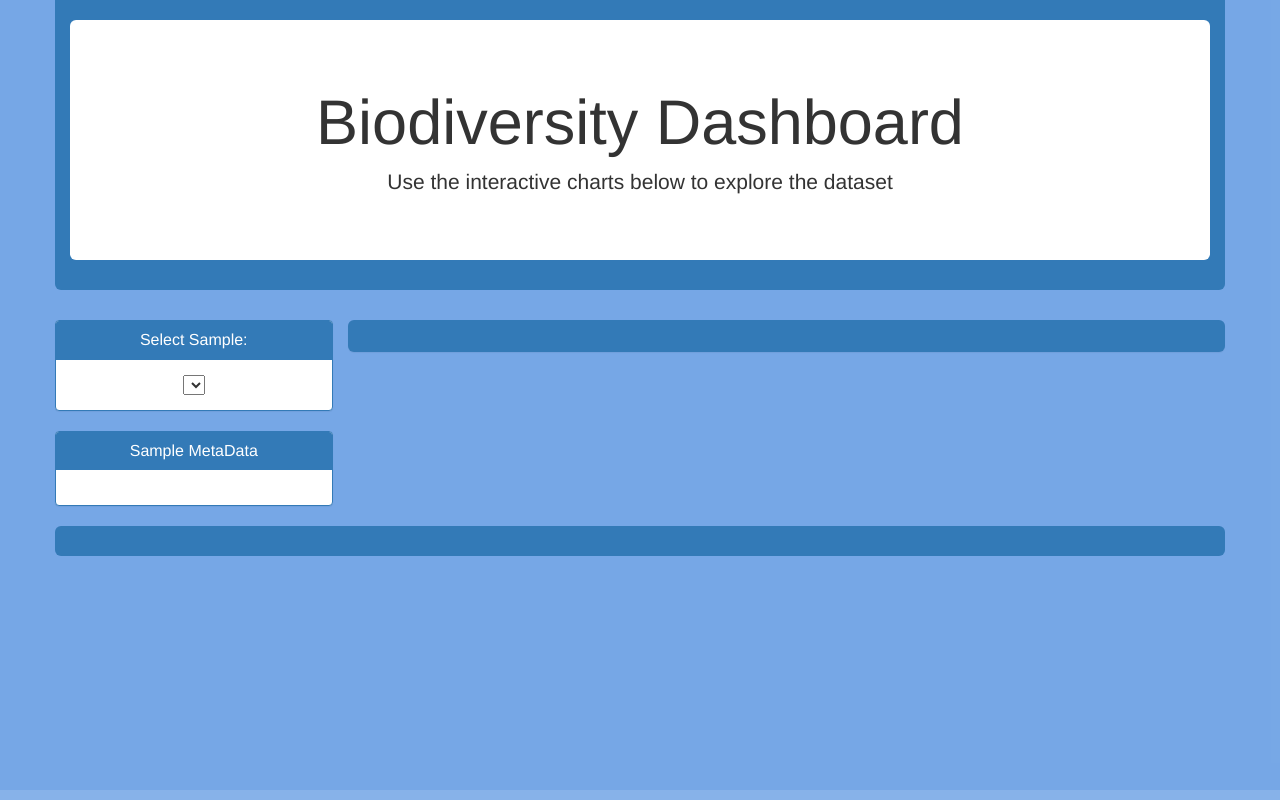
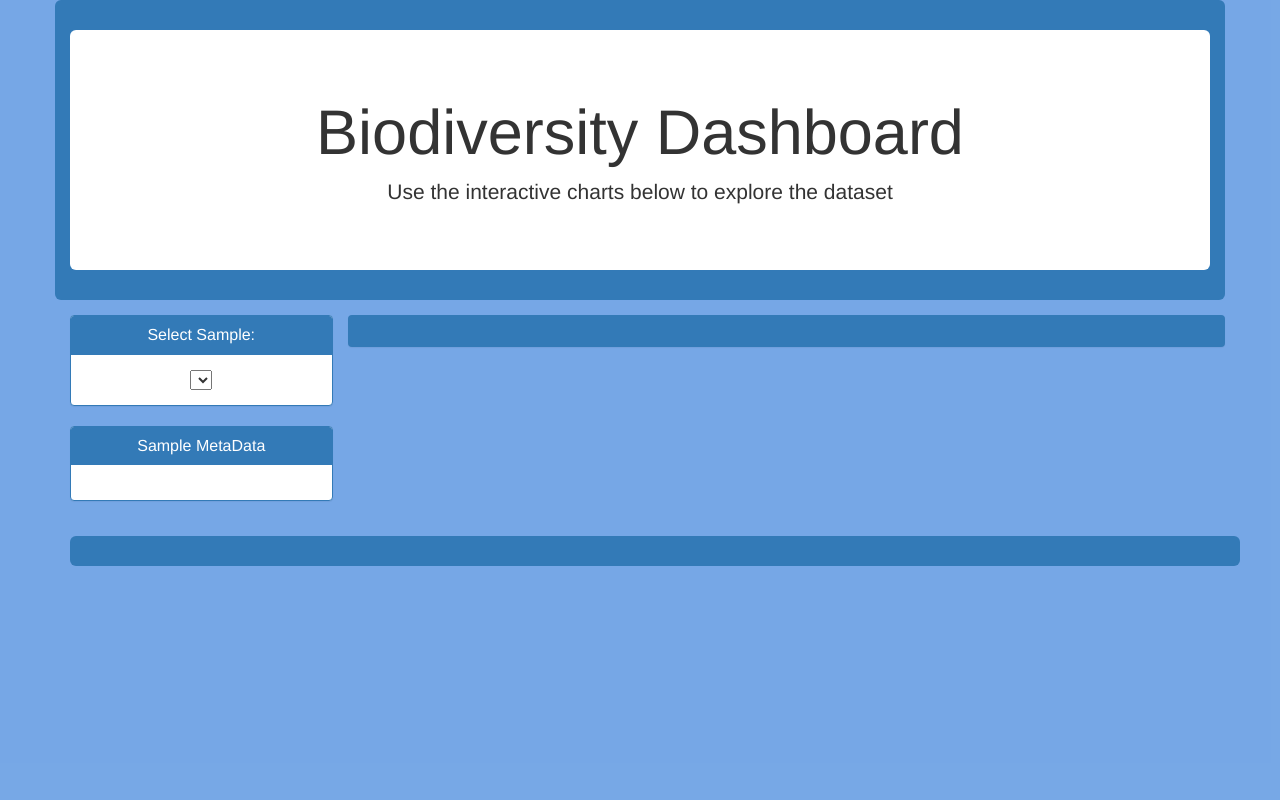
Before and after one commit to mdsmith577/Interactive-Visualizations, a Flask app: page / in a window 1280 px wide. Run offline with Flask 2, Linux system fonts and the light colour scheme; data that the repository does not hold is empty; some libraries are stand-ins or nearby versions.

Commit message:
Add files via upload

```diff
--- a/Belly_Button_Biodiversity/static/css/style.css
+++ b/Belly_Button_Biodiversity/static/css/style.css
@@ -2,22 +2,13 @@
   body {
     height: 100%;
     width: 100%;
-    padding: 0;
-    margin: 0;
+    /* padding: 0;
+    margin: 0; */
     background: #74a6e6dc;
     text-align: center;
-    margin-top: -5px;
+    /* margin-top: -5px; */
   }
 
-  /* h5 {
-    font-weight: bold;
-    color: #337ab7;
-    font-size: 40%;
-  } */
-
-  /* #panel-heading {
-    margin-top: 30px;
-  } */
 
 
   .panel-body {
@@ -28,22 +19,22 @@
 
 
 
-  .pie {
+  /* #pie {
     border:1px solid transparent;
     border-radius:4;
     -webkit-box-shadow:0 1px 1px rgba(0,0,0,.05);
     box-shadow:0 1px 1px rgba(0,0,0,.05);
     text-align: center;
     display: inline-block;
-  }
+  } */
 
-  .col-md-3 {
+  /* .col-md-3 {
     padding-left: 0px;
-  }
+  } */
 
 
-  .col-md-9 {
-  margin-bottom: 20px;
+  #overallPieContainer {
+  /* margin-bottom: 20px; */
   background-color: #fff;
   border: 1px solid transparent;
   border-radius: 4px;
@@ -51,17 +42,23 @@
   }
 
 
-  .main-svg {
-    /* height: 100%; */
+  /* .main-svg {
+    height: 100%;
     width:100%;
+    box-sizing: border-box;
+  } */
+
+
+  /* .svg-container {
+    width:100%;
+    box-sizing: border-box;
+  } */
+
+  #pie-container {
+    box-sizing: border-box;
   }
 
-
-  .svg-container {
-    width:100%;
-  }
-
-  .bubble {
+  /* #bubble {
     margin-top: 15px;
     border:1px solid transparent;
     border-radius:4;
@@ -69,4 +66,4 @@
     box-shadow:0 1px 1px rgba(0,0,0,.05);
     text-align: center;
     display: inline-block;
-  }
+  } */
--- a/Belly_Button_Biodiversity/templates/index.html
+++ b/Belly_Button_Biodiversity/templates/index.html
@@ -20,23 +20,49 @@
                             padding-left: 15px;
                             padding-top: 15px;
                             padding-bottom: 15px;
-        }
+                            margin-left: 0px;
+                            margin-right: 0px;
+                            margin-bottom: 0px;
+                            /* box-sizing: border-box; */
+      }
+      @media only screen and (max-width: 1000px) {
+         #overallPieContainer {
+           margin-left: 15px;
+           margin-right: 15px;
+          }
+      }
       #overallBubbleContainer {background-color: #337ab7;
                               padding-right: 15px;
                               padding-left: 15px;
                               padding-top: 15px;
                               padding-bottom: 15px;
+                              margin-top: 15px;
+                              margin-bottom: 15px;
+                              margin-left: 15px;
+                              margin-right: 15px;
         }
       #topHeader {background-color: #337ab7;
                               padding-right: 15px;
                               padding-left: 15px;
                               padding-top: 15px;
                               padding-bottom: 15px;
+                              margin-bottom: 15px;
+                              /* margin-right: 15px; */
+                              /* margin-left: 15px; */
         }
       #containsText {background-color: #fff;
                      margin-top: 15px;
                      margin-bottom: 15px;
       }
+      #sidepanel-group {margin-right: 0px;
+                        margin-left: 0px;
+      }
+      /* @media (max-width:992px){
+        #overallPieContainer {
+          margin-left: 0px;
+          margin-right: 0px;
+        }
+      } */
 
   </style>
 </head>
@@ -58,7 +84,7 @@
     </div>
     </div>
     <div class="row">
-      <div class="col-md-3">
+      <div id="sidepanel-group" class="col-md-3">
 
 
         <!-- <div class="well">
@@ -92,7 +118,7 @@
 
 
       <div id="overallPieContainer" class="col-md-9 jumbotron text-center">
-        <div class="pie-container">
+        <div id="pie-container">
           <div id="pie"></div>
         </div>
       </div>
@@ -100,7 +126,7 @@
 
 
     <div class="row">
-      <div id="overallBubbleContainer" class="col-xs-12 jumbotron text-center">
+      <div id="overallBubbleContainer" class="col-md-12 jumbotron text-center">
         <div id="bubble-container">
           <div id="bubble"></div>
         </div>
```
